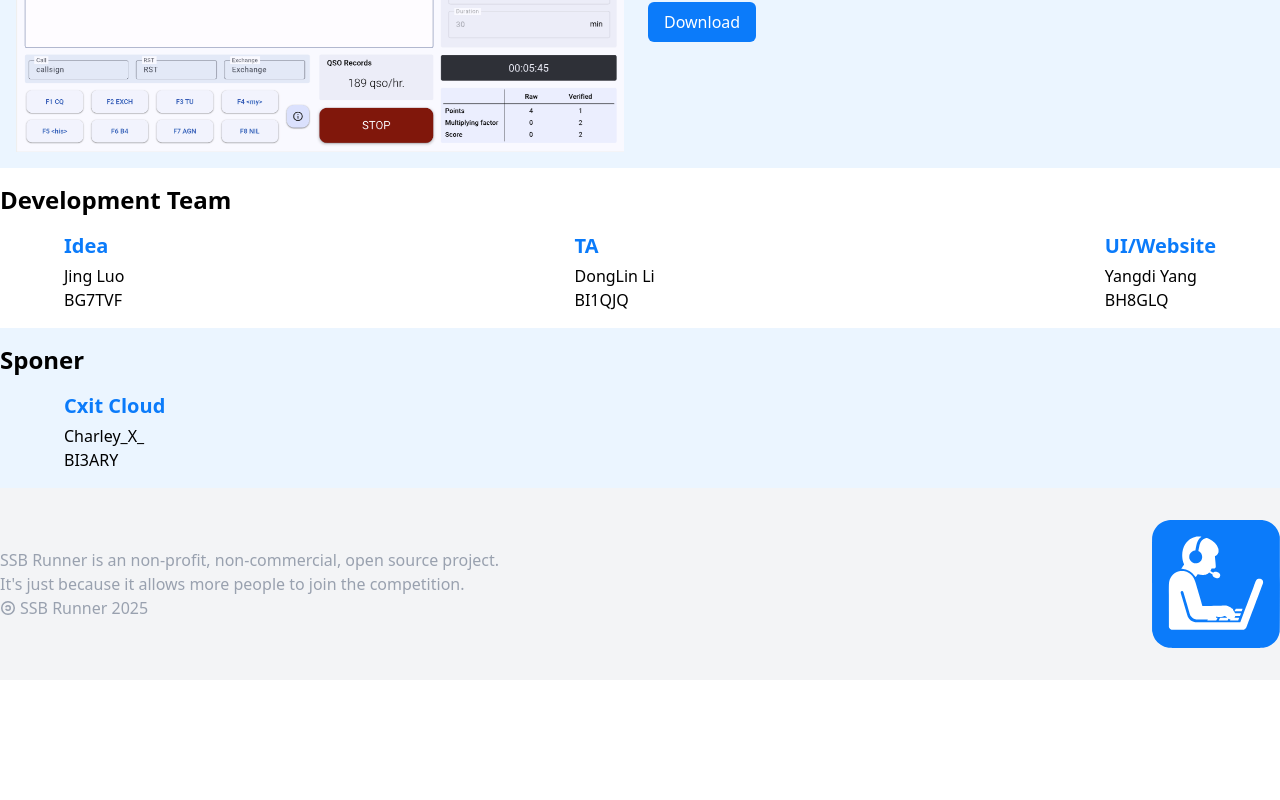
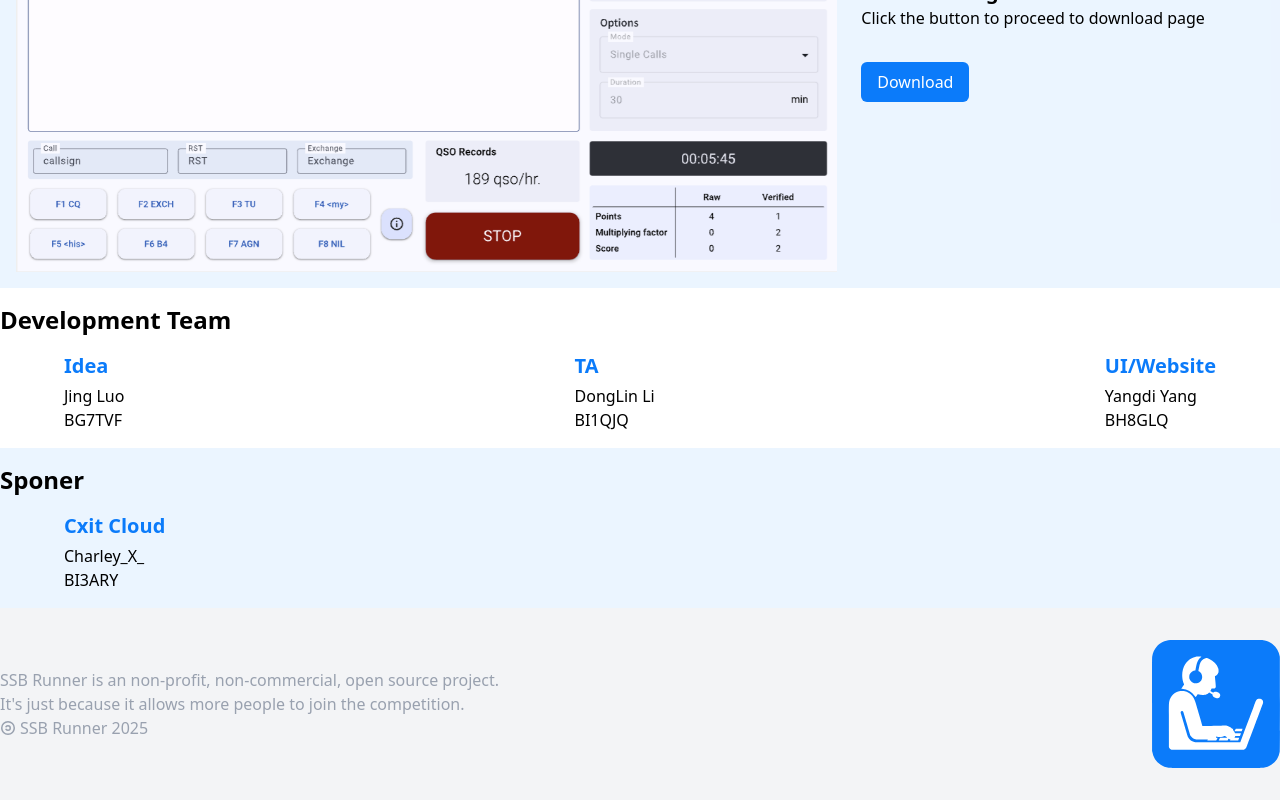
Before and after one commit to SSBContestRunner/ssb_runner_website, a Svelte app: page / in a window 1280 px wide. Shown: the part 540-1340 px from the top of the page. Before the commit the page ends 1220 px from the top, so only its background shows below. Built offline with nearby package versions, Linux system fonts and the light colour scheme.

Commit message:
feature(Extra.svelte): add Extra.svelte to show develop team and sponsor

```diff
--- a/src/App.svelte
+++ b/src/App.svelte
@@ -20,9 +20,7 @@
   };
 </script>
 
-<div class="min-h-screen flex flex-col">
-  <Header highlight={page} {toPage} {openLanguageSelectDialog} />
-  <Main {page} {toPage} />
-  <Footer />
-  <I18nDialog bind:this={i18nDialog} />
-</div>
+<Header highlight={page} {toPage} {openLanguageSelectDialog} />
+<Main {page} {toPage} />
+<Footer />
+<I18nDialog bind:this={i18nDialog} />
--- /dev/null
+++ b/src/components/Extra.svelte
@@ -0,0 +1,46 @@
+<script>
+    import { t } from '../lib/i18n.js';
+</script>
+
+<section class="place-items-center w-full">
+    <div class="container py-4 px-2 md:px-0">
+        <h1 class="text-2xl font-semibold">{t("dev_team-title")}</h1>
+        <ul class="flex justify-between md:px-16">
+            <li>
+                <h2 class="text-xl text-primary-400 font-semibold pt-4 pb-1">
+                    {t("dev_team-idea")}
+                </h2>
+                <p class="font-medium">Jing Luo</p>
+                <p class="font-medium">BG7TVF</p>
+            </li>
+            <li>
+                <h2 class="text-xl text-primary-400 font-semibold pt-4 pb-1">
+                    {t("dev_team-ta")}
+                </h2>
+                <p class="font-medium">DongLin Li</p>
+                <p class="font-medium">BI1QJQ</p>
+            </li>
+            <li>
+                <h2 class="text-xl text-primary-400 font-semibold pt-4 pb-1">
+                    {t("dev_team-ui")}
+                </h2>
+                <p class="font-medium">Yangdi Yang</p>
+                <p class="font-medium">BH8GLQ</p>
+            </li>
+        </ul>
+    </div>
+</section>
+<section class="place-items-center w-full bg-primary-400/8">
+    <div class="container py-4 px-2 md:px-0">
+        <h1 class="text-2xl font-semibold">{t("sponser-title")}</h1>
+        <ul class="flex md:px-16">
+            <li>
+                <h2 class="text-xl text-primary-400 font-semibold pt-4 pb-1">
+                    {t("sponser-cloud")}
+                </h2>
+                <p class="font-medium">Charley_X_</p>
+                <p class="font-medium">BI3ARY</p>
+            </li>
+        </ul>
+    </div>
+</section>
--- a/src/components/Main.svelte
+++ b/src/components/Main.svelte
@@ -1,14 +1,18 @@
 <script>
     import Index from "./Main/index.svelte";
     import Download from "./Main/download.svelte";
+    import Extra from "./Extra.svelte";
 
     let { page, toPage } = $props();
 </script>
 
-<main class="flex flex-col items-center grow">
+<main class="flex flex-col items-center min-h-[calc(100svh-52px)]">
     {#if page == "home"}
         <Index {toPage} />
     {:else if page == "download"}
         <Download />
     {/if}
 </main>
+{#if page == "home"}
+    <Extra />
+{/if}
--- a/src/components/Main/index.svelte
+++ b/src/components/Main/index.svelte
@@ -3,73 +3,34 @@
     let { toPage } = $props();
 </script>
 
-<section class="container flex flex-col items-center">
+<section class="flex-1 container flex flex-col justify-center items-center">
     <h1 class="text-6xl font-bold text-balance text-center pt-16 pb-8">
-        {t('main-title')}
+        {t("main-title")}
     </h1>
     <h2 class="text-3xl font-bold text-balance text-center pb-8">
-        {t('main-subtitle')}
+        {t("main-subtitle")}
     </h2>
 </section>
-<section class="place-items-center w-full bg-primary-400/8">
+<section class="flex-none place-items-center w-full bg-primary-400/8">
     <div class="container flex flex-col md:flex-row md:items-center gap-2">
         <img
-            class="w-full p-2 md:p-4 md:w-1/2"
+            class="w-full p-2 md:p-4 md:w-2/3"
             src="/screenshot.png"
             alt="screenshot"
         />
         <div class="mb-4 md:mb-0 px-2 md:px-0">
-            <h1 class="text-xl font-semibold">{t('download_area-title')}</h1>
+            <h1 class="text-xl font-semibold">
+                {t("download_area-title")}
+            </h1>
             <div class="mb-8">
-                <span>{t('download_area-subtitle')}</span>
+                <span>{t("download_area-subtitle")}</span>
             </div>
             <button
                 class="bg-primary-400 text-white px-4 py-2 rounded-md cursor-pointer
                 hover:outline-2 outline-offset-1 outline-primary-400"
-                onclick={() => toPage("download")}>{t('download_area-btn')}</button
+                onclick={() => toPage("download")}
+                >{t("download_area-btn")}</button
             >
         </div>
     </div>
 </section>
-<section class="place-items-center w-full">
-    <div class="container py-4 px-2 md:px-0">
-        <h1 class="text-2xl font-semibold">{t('dev_team-title')}</h1>
-        <ul class="flex justify-between md:px-16">
-            <li>
-                <h2 class="text-xl text-primary-400 font-semibold pt-4 pb-1">
-                    {t('dev_team-idea')}
-                </h2>
-                <p class="font-medium">Jing Luo</p>
-                <p class="font-medium">BG7TVF</p>
-            </li>
-            <li>
-                <h2 class="text-xl text-primary-400 font-semibold pt-4 pb-1">
-                    {t('dev_team-ta')}
-                </h2>
-                <p class="font-medium">DongLin Li</p>
-                <p class="font-medium">BI1QJQ</p>
-            </li>
-            <li>
-                <h2 class="text-xl text-primary-400 font-semibold pt-4 pb-1">
-                    {t('dev_team-ui')}
-                </h2>
-                <p class="font-medium">Yangdi Yang</p>
-                <p class="font-medium">BH8GLQ</p>
-            </li>
-        </ul>
-    </div>
-</section>
-<section class="place-items-center w-full bg-primary-400/8">
-    <div class="container py-4 px-2 md:px-0">
-        <h1 class="text-2xl font-semibold">{t('sponser-title')}</h1>
-        <ul class="flex md:px-16">
-            <li>
-                <h2 class="text-xl text-primary-400 font-semibold pt-4 pb-1">
-                    {t('sponser-cloud')}
-                </h2>
-                <p class="font-medium">Charley_X_</p>
-                <p class="font-medium">BI3ARY</p>
-            </li>
-        </ul>
-    </div>
-</section>
--- a/src/components/i18nDialog.svelte
+++ b/src/components/i18nDialog.svelte
@@ -26,7 +26,7 @@
 </script>
 
 <div
-    class="z-10 absolute bg-black/50 inset-0 {showStyle} justify-center items-center"
+    class="z-10 fixed bg-black/50 inset-0 {showStyle} justify-center items-center"
 >
     <button class="absolute inset-0 z-10" onclick={closeDialog}>_</button>
     <section
```
Also changed, not shown: src/components/Main/download.svelte (+15 -8 lines).
